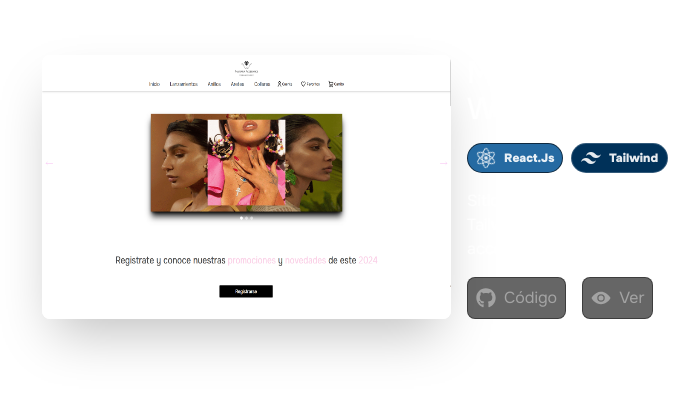
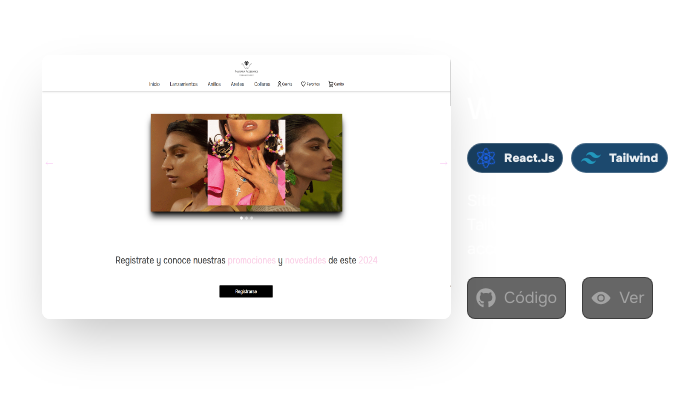
Before and after one commit to Hypeyiii/react_portfolio, a React (Vite) app: page / in a window 1280 px wide. Shown: the part 1915-2308 px from the top of the page, without its empty margins (181-880 px from the left). Built offline with nearby package versions, Linux system fonts and the light colour scheme.

Commit message:
Fixed Tech Buttons  Icons

```diff
--- a/src/App.jsx
+++ b/src/App.jsx
@@ -440,14 +440,14 @@ function App() {
       </div>
         }>
           <TechButtons
-            className={`bg-[#256aa2] text-white/90 border-black/60 `}
+            className={`text-white/90 bg-[#183d5d] ${darkMode ? "border-black/50" : "border-white/20"}`}
             buttonText={"React.Js"}>
-            <FaReact className='size-5 animate-spin-slow'/>
+            <FaReact className='size-5 animate-spin-slow text-blue-600'/>
           </TechButtons>
           <TechButtons
-            className={`bg-[#003159] text-white/90 border-white/20 `}
+            className={`bg-[#1c496e] text-white/90 ${darkMode ? "border-black/50" : "border-white/20"}`}
             buttonText={"Tailwind"}>
-            <SiTailwindcss className='size-5'/>
+            <SiTailwindcss className='size-5 text-[#2298BD]'/>
           </TechButtons>
       </Projects>
   </div>
```
